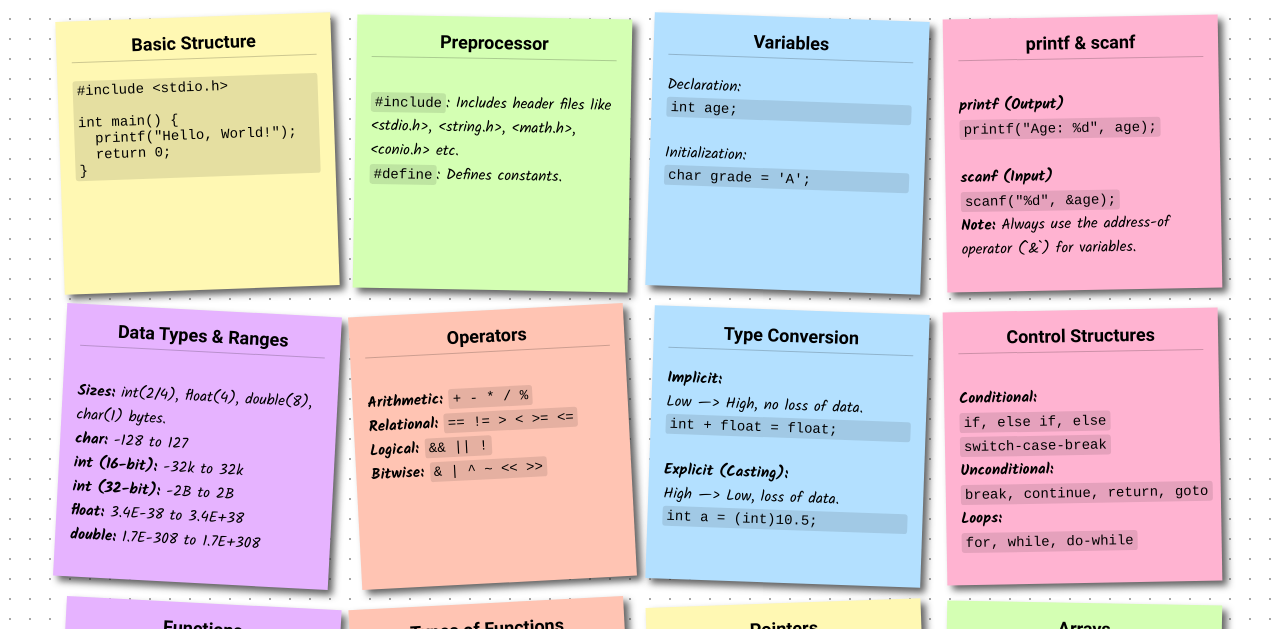
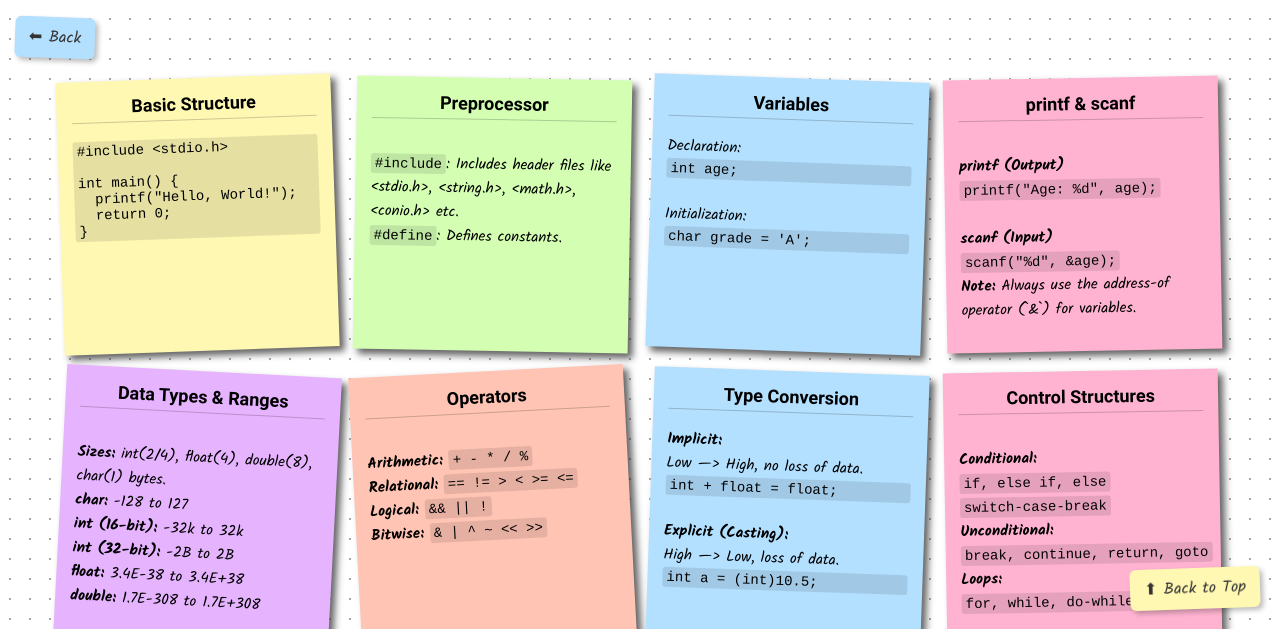
Before and after one commit to syed-imadulla/CheetsheetsHub, a website: page c.html in a window 1280 px wide. Shown: the part 171-800 px from the top of the page. Drawn offline with Linux system fonts and the light colour scheme.

Commit message:
added back and top button

```diff
--- a/c.html
+++ b/c.html
@@ -8,7 +8,7 @@
     <link rel="stylesheet" href="styles.css">
 </head>
 
-<body>
+<body id="top">
     <!-- Preloader -->
     <div id="preloader">
         <div class="loader"></div>
@@ -31,6 +31,9 @@
     </nav>
 
     <h1>C-Programming Cheatsheet</h1>
+    <a href="javascript:history.back()" class="note-link note-blue back-button">⬅ Back</a>
+
+
     <div class="notes-container">
 
         <div class="note note-yellow">
@@ -229,6 +232,9 @@ fclose(fp);</code>
         </div>
 
     </div>
+    <a href="#top" class="note-link note-yellow" id="backToTopBtn">
+        ⬆ Back to Top
+    </a>
     <script>
         window.addEventListener("load", function () {
             document.getElementById("preloader").style.display = "none";
--- a/styles.css
+++ b/styles.css
@@ -309,3 +309,20 @@ h1 {
     border-top: 6px solid #b3e0ff;
   }
 }
+
+.back-button {
+    margin-bottom: 20px; /* Adjust space between button and notes */
+    display: inline-block;
+}
+
+#backToTopBtn {
+    position: fixed;
+    bottom: 20px;
+    right: 20px;
+    z-index: 99;
+    text-decoration: none;
+}
+
+html {
+    scroll-behavior: smooth;
+}
```
Also changed, not shown: cpp.html (+5 -1 lines).
